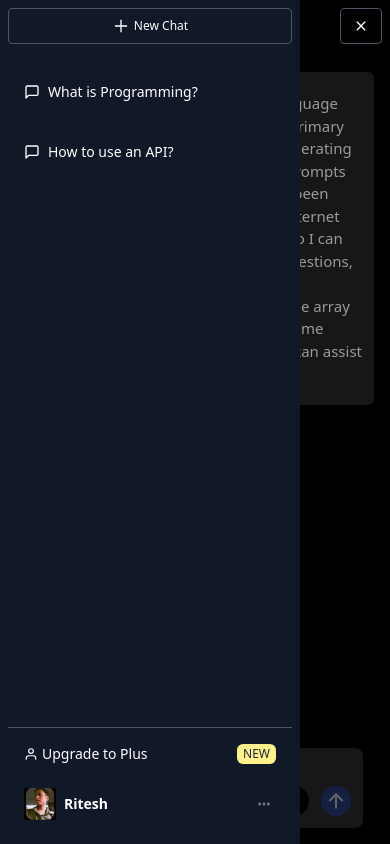
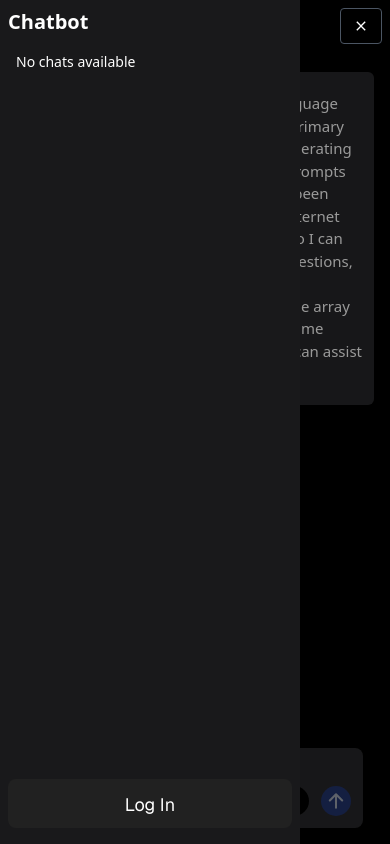
Before and after one commit to brestok-1/hectool-demo-frontend, a React (Create React App) app: page / in a window 390 px wide. Both pictures are taken after a click on the element 31 px from the left and 28 px from the top of the page. Built offline with nearby package versions, Linux system fonts and the light colour scheme.

Commit message:
fix mobile

```diff
--- a/src/components/LeftNav.js
+++ b/src/components/LeftNav.js
@@ -24,7 +24,6 @@ function LeftNav() {
     selectedChat,
     selectedChatById,
     loadChatMessages,
-    setMessage
   } = useContext(ContextApp);
 
   const handleSelectChat = (chatId) => {
@@ -33,7 +32,7 @@ function LeftNav() {
 
   function handleLogout() {
     setSelectedChat(null);
-    setChats([])
+    setChats([]);
     Cookies.remove('accessToken', {
       path: '/',
     });
@@ -89,17 +88,7 @@ function LeftNav() {
         setSelectedChat(null);
         setIsModalOpen(false);
         setSelectedChatId(null);
-        loadChatMessages(null)
-        setMessage([
-          {
-            file: {
-              name: '',
-              base64String: '',
-            },
-            text: "Hi, I'm ChatGPT, a powerful language model created by OpenAI...",
-            isBot: true,
-          },
-        ]);
+        loadChatMessages(null);
       } else {
         console.error('Error deleting chat:', response.message);
         alert(`Error: ${response.message}`);
@@ -125,6 +114,7 @@ function LeftNav() {
         console.log('Chat created:', response);
         setSelectedChat(response.data.id);
         selectedChatById(response.data.id);
+
       } else {
         console.error('Error creating chat:', response.message);
         alert(`Error: ${response.message}`);
@@ -188,7 +178,10 @@ function LeftNav() {
                   </div>
                   <button
                     className="ml-auto flex p-2 items-center justify-end"
-                    onClick={(e) => handleOpenModal(e, chat.id)}
+                    onClick={(e) => {
+                      e.stopPropagation(); // Остановка всплытия события
+                      handleOpenModal(e, chat.id);
+                    }}
                   >
                     <FiMoreHorizontal fontSize={20} />
                   </button>
--- a/src/components/Mobile.js
+++ b/src/components/Mobile.js
@@ -1,78 +1,215 @@
-import React, { useContext } from "react";
-import { AiOutlinePlus } from "react-icons/ai";
-import { FiUser, FiMessageSquare } from "react-icons/fi";
-import { SlOptions } from "react-icons/sl";
+import React, { useContext, useState } from "react";
 import { MdClose } from "react-icons/md";
 import { ContextApp } from "../utils/Context";
+import { AiOutlinePlus } from "react-icons/ai";
+import { FiMessageSquare, FiMoreHorizontal } from 'react-icons/fi';
+import Cookies from 'js-cookie';
+import { createChat, deleteChat, updateTitle } from '../api/chatApi';
+import ModalMore from './ModalMore';
+import { useNavigate } from 'react-router-dom';
+
+
 function Mobile() {
-  const { Mobile, setMobile, handleQuery } = useContext(ContextApp);
+  const navigate = useNavigate();
+  const [isModalOpen, setIsModalOpen] = useState(false);
+  const [selectedChatId, setSelectedChatId] = useState(null);
+  const [buttonPosition, setButtonPosition] = useState({ bottom: 0, right: 0 });
+  const [newTitle, setNewTitle] = useState('');
+  const [isEditing, setIsEditing] = useState(false);
+  const {
+    selectedModel,
+    getAllChats,
+    Mobile,
+    setMobile,
+    chats,
+    setChats,
+    setSelectedChat,
+    selectedChat,
+    selectedChatById,
+    loadChatMessages,
+  } = useContext(ContextApp);
+
+  const handleSelectChat = (chatId) => {
+    selectedChatById(chatId);
+  };
+
+  function handleLogout() {
+    setSelectedChat(null);
+    setChats([]);
+    Cookies.remove('accessToken', {
+      path: '/',
+    });
+    navigate('/auth/login');
+  }
+
+  const handleOpenModal = (e, chatId) => {
+    const buttonRect = e.currentTarget.getBoundingClientRect();
+    setButtonPosition({
+      top: buttonRect.bottom + window.scrollY,
+      left: buttonRect.left + window.scrollX,
+    });
+    setIsModalOpen(true);
+    setSelectedChatId(chatId);
+  };
+
+  const handleRename = () => {
+    setIsModalOpen(false);
+    setIsEditing(true);
+    const chat = chats.find((c) => c.id === selectedChatId);
+    setNewTitle(chat.title);
+  };
+
+  const handleSaveTitle = async () => {
+    const token = Cookies.get('accessToken');
+    if (!selectedChatId) return;
+
+    try {
+      const response = await updateTitle(selectedChatId, token, newTitle);
+      if (response.successful) {
+        console.log('update');
+      } else {
+        console.error('Failed to update title:', response.message);
+        alert(response.message);
+      }
+    } catch (error) {
+      console.error('Error updating title:', error);
+      alert('Unexpected error occurred while updating title.');
+    } finally {
+      setIsEditing(false);
+      setSelectedChatId(null);
+      setNewTitle('');
+    }
+    getAllChats();
+  };
+
+  const handleDelete = async (chatId) => {
+    const token = Cookies.get('accessToken');
+    try {
+      const response = await deleteChat(chatId, token);
+      if (response.successful) {
+        console.log('Chat deleted successfully:', response);
+        setSelectedChat(null);
+        setIsModalOpen(false);
+        setSelectedChatId(null);
+        loadChatMessages(null);
+      } else {
+        console.error('Error deleting chat:', response.message);
+        alert(`Error: ${response.message}`);
+      }
+    } catch (error) {
+      console.error('Unexpected error:', error);
+    }
+    getAllChats();
+  };
+
+  const handleCloseModal = () => {
+    setIsModalOpen(false);
+  };
+
+  const handleCreateChat = async () => {
+    try {
+      const token = Cookies.get('accessToken');
+      if (!token) {
+        return { account: null, statusCode: 401 };
+      }
+      const response = await createChat(selectedModel, token);
+      if (response.successful) {
+        console.log('Chat created:', response);
+        setSelectedChat(response.data.id);
+        selectedChatById(response.data.id);
+
+      } else {
+        console.error('Error creating chat:', response.message);
+        alert(`Error: ${response.message}`);
+      }
+    } catch (error) {
+      console.error('Unexpected error:', error);
+    }
+    getAllChats();
+  };
+
+  const isLoggedIn = !!Cookies.get('accessToken');
   return (
     <div className="absolute left-0 top-0 w-full z-50  bg-black/40 flex justify-between items-start">
       <div
         className={
           Mobile
-            ? "h-screen bg-gray-900 w-[300px]  flex items-center justify-between p-2 text-white flex-col translate-x-0"
+            ? "h-screen bg-main-grey w-[300px]  flex items-center justify-between p-2 text-white flex-col translate-x-0"
             : "hidden"
         }
       >
-        <div className="flex items-start justify-between w-full">
-          <span
-            className="border border-gray-600  rounded w-full py-2 text-xs flex gap-1 items-center justify-center cursor-pointer "
-            onClick={() => window.location.reload()}
+        <div className="flex items-center justify-between w-full">
+        <span className="text-xl font-semibold">Chatbot</span>
+        <button
+          className="rounded px-3 py-[9px] hidden lg:flex items-center justify-center cursor-pointer text-white m-1 hover:bg-gray-600 duration-200"
+          onClick={handleCreateChat}
         >
-            <AiOutlinePlus fontSize={18} />
-            New Chat
-          </span>
+          <AiOutlinePlus fontSize={16} />
+        </button>
       </div>
-        {/* middle section  */}
-        <div className="h-[80%] w-full p-2 flex items-start justify-start flex-col overflow-hidden overflow-y-auto text-sm scroll my-2">
-          {/* msg  */}
-          <span
-            className="rounded w-full py-3 px-2 text-xs my-2 flex gap-1 items-center justify-between cursor-pointer hover:bg-gray-800 transition-all duration-300 overflow-hidden truncate whitespace-nowrap"
-            value={"What is Programming?"}
-            onClick={handleQuery}
+      <div className="h-full w-full p-2 flex items-start justify-start flex-col overflow-hidden overflow-y-auto text-sm scroll my-2">
+        {chats && chats.length > 0 ? (
+          chats.map((chat) => (
+            <div
+              key={chat.id}
+              className={`rounded-lg w-full py-2 px-3 text-xs my-2 flex items-center justify-between cursor-pointer hover:bg-[#212121] transition-all duration-300 overflow-hidden truncate whitespace-nowrap ${
+                chat.id === selectedChat ? 'bg-[#212121]' : ''
+              }`}
+              onClick={() => handleSelectChat(chat.id)}
             >
-            <span className="flex gap-2 items-center justify-center text-base">
-              <FiMessageSquare />
-              <span className="text-sm">What is Programming?</span>
-            </span>
-          </span>
-          <span
-            className="rounded w-full py-3 px-2 text-xs my-2 flex gap-2 items-center justify-between cursor-pointer hover:bg-gray-800 transition-all duration-300 overflow-hidden truncate whitespace-nowrap "
-            value={"How to use an API?"}
-            onClick={handleQuery}
+              {selectedChatId === chat.id && isEditing ? (
+                <div className="flex w-full items-center gap-2">
+                  <input
+                    type="text"
+                    className="w-full p-2 rounded bg-gray-700 text-white"
+                    value={newTitle}
+                    autoFocus
+                    onChange={(e) => setNewTitle(e.target.value)}
+                    onKeyDown={(e) => {
+                      if (e.key === 'Enter') {
+                        handleSaveTitle();
+                      }
+                    }}
+                    onBlur={handleSaveTitle}
+                  />
+                </div>
+              ) : (
+                <div className="flex justify-between w-full">
+                  <div className="flex items-center gap-3">
+                    <FiMessageSquare fontSize={20} />
+                    <span className="text-base">{chat.title}</span>
+                  </div>
+                  <button
+                    className="ml-auto flex p-2 items-center justify-end"
+                    onClick={(e) => {
+                      e.stopPropagation(); // Остановка всплытия события
+                      handleOpenModal(e, chat.id);
+                    }}
                   >
-            <span className="flex gap-2 items-center justify-center text-base">
-              <FiMessageSquare />
-              <span className="text-sm">How to use an API?</span>
-            </span>
-          </span>
+                    <FiMoreHorizontal fontSize={20} />
+                  </button>
                 </div>
-        {/* bottom section  */}
-        <div className="w-full border-t border-gray-600 flex flex-col gap-2 items-center justify-center p-2">
-          <span className="rounded w-full py-2 px-2 text-xs flex gap-1 items-center justify-between cursor-pointer hover:bg-gray-800 transition-all duration-300">
-            <span className="flex gap-1 items-center justify-center text-sm">
-              <FiUser />
-              Upgrade to Plus
-            </span>
-            <span className="rounded-md bg-yellow-200 px-1.5 py-0.5 text-xs font-medium uppercase text-gray-800">
-              NEW
-            </span>
-          </span>
-          <span className="rounded w-full py-2 px-2 text-xs flex gap-1 items-center justify-between cursor-pointer hover:bg-gray-800 transition-all duration-300">
-            <span className="flex gap-2 items-center justify-center text-sm font-bold">
-              <img
-                src="/user.jpeg"
-                alt="user"
-                className="w-8 h-8 object-cover rounded-sm"
+              )}
+            </div>
+          ))
+        ) : (
+          <p>No chats available</p>
+        )}
+      </div>
+      <button
+        onClick={isLoggedIn ? handleLogout : () => navigate('/auth/login')}
+        className="text-lg font-geist bg-[#212121] duration-300 truncate mb-2 hover:bg-[#2c2b2b] py-3 rounded-lg w-full"
+      >
+        {isLoggedIn ? 'Log Out' : 'Log In'}
+      </button>
+
+      <ModalMore
+        isOpen={isModalOpen}
+        onRename={handleRename}
+        onDelete={() => handleDelete(selectedChatId)}
+        onClose={handleCloseModal}
+        position={buttonPosition}
       />
-              Ritesh
-            </span>
-            <span className="rounded-md  px-1.5 py-0.5 text-xs font-medium uppercase text-gray-500">
-              <SlOptions />
-            </span>
-          </span>
-        </div>
       </div>
       {Mobile && (
         <span
```
Also changed, not shown: src/utils/Context.js (+25 -25 lines). Lines whose indentation alone changed are shown as unchanged.
